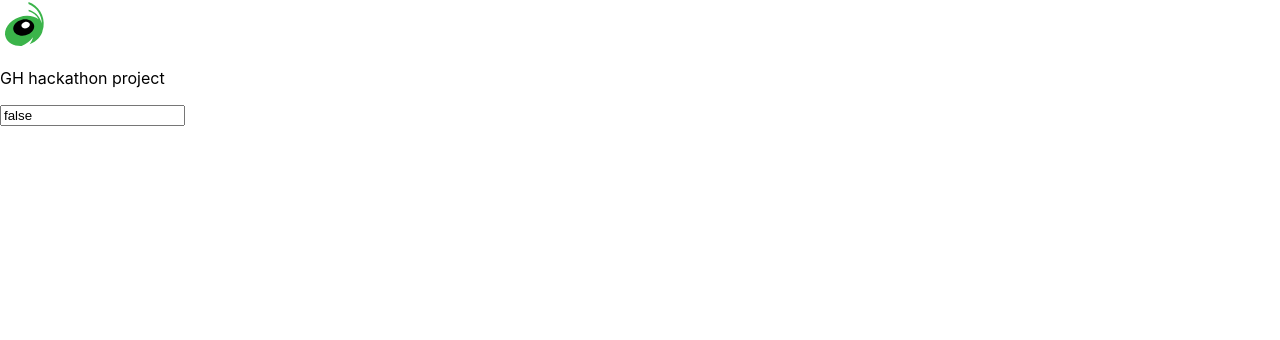
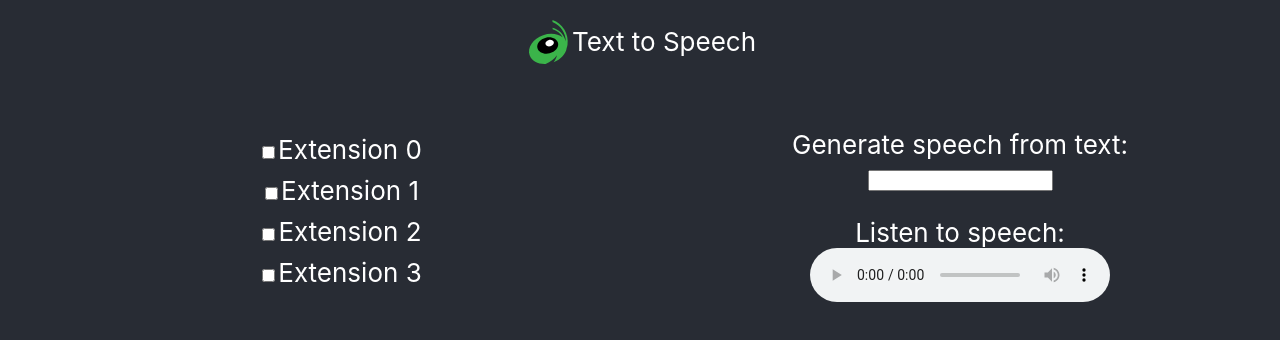
Before and after one commit to tusharlmi/gh-hack, a React (Create React App) app: page / in a window 1280 px wide. Shown: the top 340 px of the page. Built offline with nearby package versions, Linux system fonts and the light colour scheme.

Commit message:
refactor: separate components

```diff
--- a/src/App.css
+++ b/src/App.css
@@ -2,14 +2,19 @@
     font-size: calc(10px + 2vmin);
     color: white;
     background-color: #282c34;
+    min-height: 100vh;
+}
+
+.logo-container {
+    align-items: center;
+    display: flex;
+    justify-content: center;
 }
 
 .container {
-    text-align: center;
-    min-height: 100vh;
-    align-items: center;
     display: flex;
     justify-content: center;
+    text-align: center;
 }
 
 .column {
@@ -20,3 +25,12 @@
 .extensions {
     padding: 5px;
 }
+
+@keyframes App-logo-spin {
+    from {
+        transform: rotate(0deg);
+    }
+    to {
+        transform: rotate(360deg);
+    }
+}
--- a/src/App.js
+++ b/src/App.js
@@ -2,59 +2,32 @@ import React, { useState } from "react";
 import logo from "./logo.svg";
 import axios from "axios";
 import "./App.css";
+import Checkbox from "./Checkbox.js";
+import TextInput from "./TextInput.js";
+import AudioPlayer from "./AudioPlayer.js";
 
 function App() {
-    const [val, setVal] = useState(false);
     const [audioPath, setAudioPath] = useState("");
-    const [voiceType, setVoiceType] = useState("alloy");
-
-    console.log(">>> val", val, setVal);
-
-    const createAudio = async () => {
-        // axios
-        //   .post('https://hackathingh.loca.lt/createAudio',
-        //     {
-        //       data: val
-        //     }
-        //   )
-        // .then((arrayBuffer) => {
-        //   //const blob = new Blob([arrayBuffer], { type: "audio/wav" });
-        //   //audio.src = window.URL.createObjectURL(blob);
-        // })
-        // .catch((error) => console.error(error));
-        fetch("https://hackathingh.loca.lt/createAudio", {
-            method: "POST",
-            headers: {
-                "Content-Type": "application/json",
-            },
-            body: JSON.stringify({ text: val, voiceType: voiceType }),
-        });
-        // .then(res => res.json())
-        // .then(data => {
-        //   console.log('>>> data', data)
-        // })
-    };
 
     return (
-        <div className="App">
-            <header className="App-header">
+        <>
+            <div className="main">
+                <div className="logo-container">
                     <img src={logo} className="App-logo" alt="logo" />
-                <p>GH hackathon project</p>
-                <input type="text" value={val} onChange={(e) => setVal(e.target.value)} />
+                    <p>Text to Speech</p>
+                </div>
 
-                {val && (
-                    <p>
-                        <select onChange={(e) => setVoiceType(e.target.value)}>
-                            <option value="alloy">Alloy</option>
-                            <option value="echo">Echo</option>
-                            <option value="fable">Fable</option>
-                            <option value="onyx">Onyx</option>
-                            <option value="nova">Nova</option>
-                            <option value="shimmer">Shimmer</option>
-                        </select>
-                        <button onClick={createAudio}>Create Audio</button>
-                    </p>
-                )}
+                <div className="container">
+                    <div className="column">
+                        <Checkbox />
+                    </div>
+                    <div className="column">
+                        <TextInput />
+
+                        <AudioPlayer />
+                    </div>
+                </div>
+            </div>
 
             {audioPath && (
                 <p>
@@ -67,8 +40,7 @@ function App() {
                     }
                 </p>
             )}
-            </header>
-        </div>
+        </>
     );
 }
 
--- /dev/null
+++ b/src/AudioPlayer.js
@@ -0,0 +1,10 @@
+function AudioPlayer(input) {
+    return (
+        <figure>
+            <figcaption>Listen to speech:</figcaption>
+            <audio controls src={input}></audio>
+        </figure>
+    );
+}
+
+export default AudioPlayer;
--- /dev/null
+++ b/src/Checkbox.js
@@ -0,0 +1,30 @@
+const Checkbox = () => {
+    const extensionData = [
+        { name: "Extension 0", id: 0 },
+        { name: "Extension 1", id: 1 },
+        { name: "Extension 2", id: 2 },
+        { name: "Extension 3", id: 3 },
+    ];
+
+    const handleChange = (e) => {
+        const isChecked = e.target.checked;
+        const id = e.target.id;
+        console.log({ isChecked, id });
+    };
+
+    return (
+        <ol>
+            {extensionData.map((ext) => {
+                return (
+                    <div key={ext.id} className="extensions">
+                        <input type="checkbox" id={ext.id} name={ext.name} onClick={handleChange} />
+
+                        <label>{ext.name}</label>
+                    </div>
+                );
+            })}
+        </ol>
+    );
+};
+
+export default Checkbox;
--- /dev/null
+++ b/src/TextInput.js
@@ -0,0 +1,31 @@
+import { useState } from "react";
+import { createAudio } from "./apiHelper.js";
+
+const TextInput = () => {
+    const [textValue, setVal] = useState("");
+    const [voiceType, setVoiceType] = useState("alloy");
+
+    return (
+        <figure>
+            <figcaption>Generate speech from text:</figcaption>
+
+            <input type="text" value={textValue} onChange={(e) => setVal(e.target?.value)} />
+
+            {textValue && (
+                <p>
+                    <select onChange={(e) => setVoiceType(e.target.value)}>
+                        <option value="alloy">Alloy</option>
+                        <option value="echo">Echo</option>
+                        <option value="fable">Fable</option>
+                        <option value="onyx">Onyx</option>
+                        <option value="nova">Nova</option>
+                        <option value="shimmer">Shimmer</option>
+                    </select>
+                    <button onClick={() => createAudio(textValue, voiceType)}>Create Audio</button>
+                </p>
+            )}
+        </figure>
+    );
+};
+
+export default TextInput;
--- /dev/null
+++ b/src/apiHelper.js
@@ -0,0 +1,24 @@
+export const createAudio = async (textValue, voiceType) => {
+    // axios
+    //   .post('https://hackathingh.loca.lt/createAudio',
+    //     {
+    //       data: val
+    //     }
+    //   )
+    // .then((arrayBuffer) => {
+    //   //const blob = new Blob([arrayBuffer], { type: "audio/wav" });
+    //   //audio.src = window.URL.createObjectURL(blob);
+    // })
+    // .catch((error) => console.error(error));
+    fetch("https://hackathingh.loca.lt/createAudio", {
+        method: "POST",
+        headers: {
+            "Content-Type": "application/json",
+        },
+        body: JSON.stringify({ text: textValue, voiceType: voiceType }),
+    });
+    // .then(res => res.json())
+    // .then(data => {
+    //   console.log('>>> data', data)
+    // })
+};
```
Also changed, not shown: 1 other file (tests, documents, lock files or other folders). Lines whose indentation alone changed are shown as unchanged.
